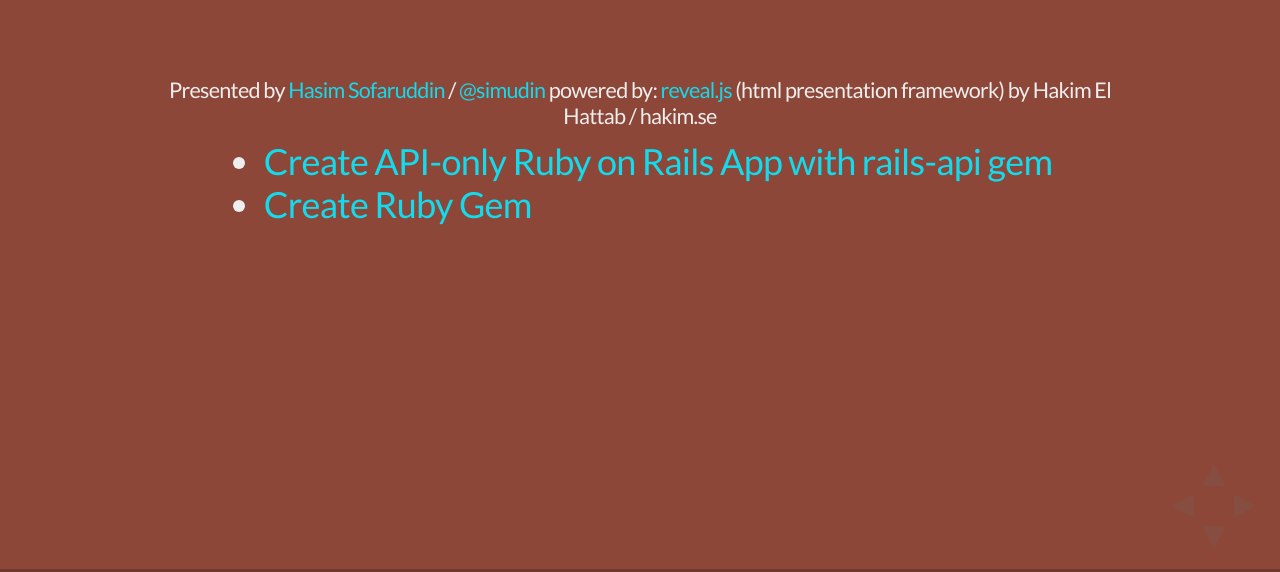
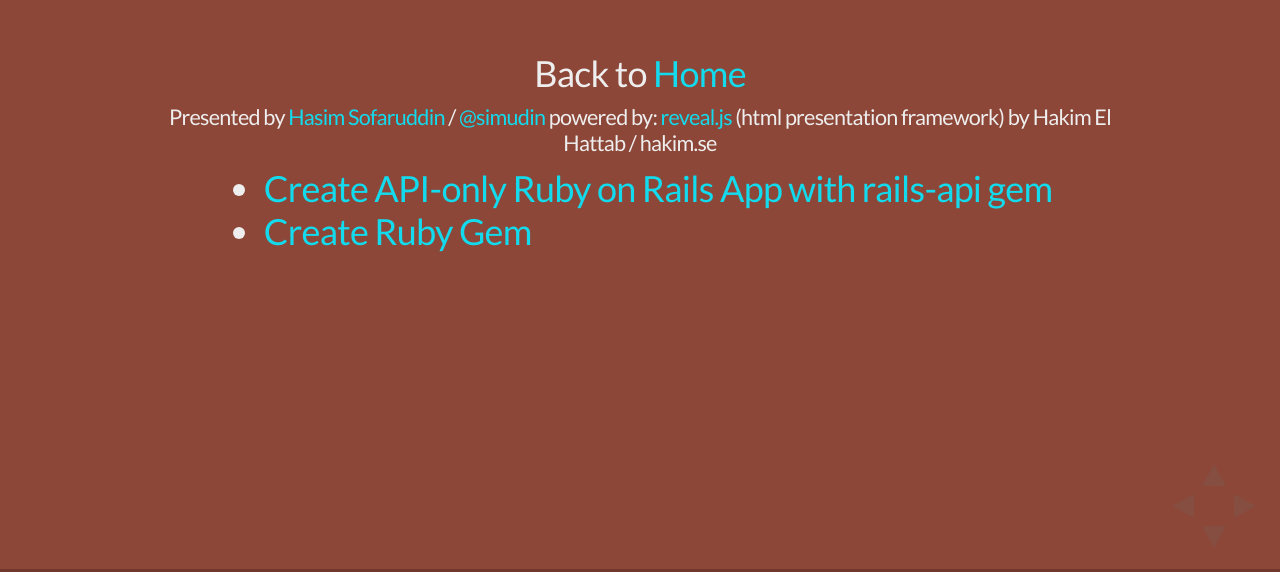
Before and after one commit to simudin/slides, a website: page index.html in a window 1280 px wide. Shown: the part 228-800 px from the top of the page. Drawn offline with Linux system fonts and the light colour scheme.

Commit message:
create slides menu

```diff
--- a/index.html
+++ b/index.html
@@ -61,6 +61,7 @@
 			<!-- Any section element inside of this container is displayed as a slide -->
 			<div class="slides">
 				<section data-background="#8c4738">
+					<p>Back to <a href="http://simudin.github.io">Home</a></p>
 					<p>
 						<small>Presented by <a href="http://simudin.github.io">Hasim Sofaruddin</a> / <a href="http://twitter.com/simudin">@simudin</a> powered by: <a href="https://github.com/hakimel/reveal.js">reveal.js</a> (html presentation framework) by Hakim El Hattab / hakim.se</small>
 					<ul>
```
